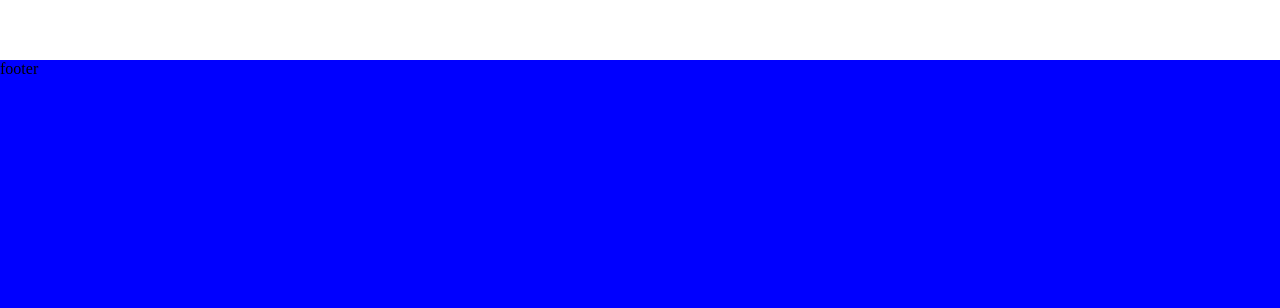
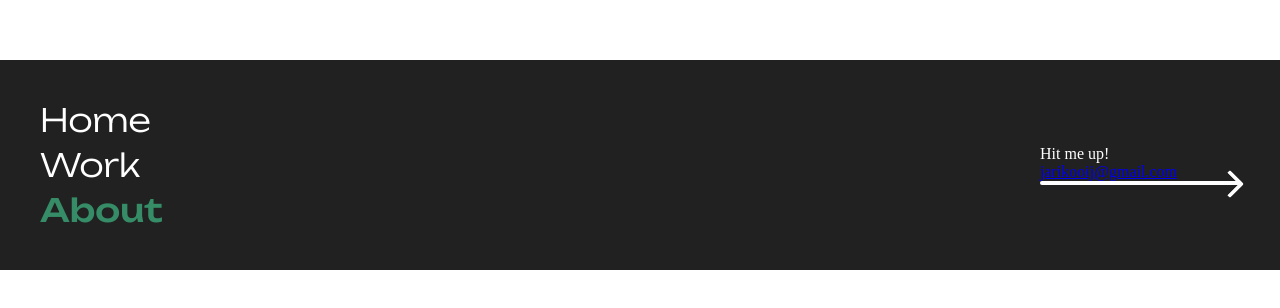
Before and after one commit to JariKooij/portfolio, a React (Create React App) app: page /about in a window 1280 px wide. Shown: the part 2940-3248 px from the top of the page. After the commit the page ends 3210 px from the top, so only its background shows below. Built offline with nearby package versions, Linux system fonts and the light colour scheme.

Commit message:
footernav done

```diff
--- a/src/App.jsx
+++ b/src/App.jsx
@@ -1,20 +1,26 @@
+import { BrowserRouter, Routes, Route } from "react-router-dom";
 import { useWindowBlurChangeTitle } from "./utils/useWindowBlurChangeTitle";
 import Sidebar from "./components/Sidebar/Sidebar";
+import Footer from "./components/Footer/Footer";
 
 export default function App() {
   useWindowBlurChangeTitle('Please, come back!');
 
   return (
     <div className="App">
-      <div id="wrapper">
-        <main>
-
-        </main>
-        <Sidebar />
-      </div>
-      <footer>
-        <p>footer</p>
-      </footer>
+      <BrowserRouter>
+        <div id="wrapper">
+          <main>
+              <Routes>
+                <Route path="/" element={ <p>home</p> }/>
+                <Route path="/work" element={ <p>work</p> }/>
+                <Route path="/about" element={ <p>about</p> }/>
+              </Routes>
+          </main>
+          <Sidebar />
+        </div>
+        <Footer />
+      </BrowserRouter>
 
     </div>
   );
--- /dev/null
+++ b/src/components/Footer/Footer.jsx
@@ -0,0 +1,51 @@
+import { NavLink } from "react-router-dom";
+
+export default function Footer() {
+    return(
+        <footer>
+            <nav>
+                <ul>
+                    <li>
+                        <NavLink
+                            to="/"
+                            className={({ isActive }) =>
+                                (isActive ? "navlink--selected " : "") + "navlink"
+                            }
+                        >
+                            Home
+                        </NavLink>
+                    </li>
+                    <li>
+                        <NavLink
+                            to="/work"
+                            className={({ isActive }) =>
+                                (isActive ? "navlink--selected " : "") + "navlink"
+                            }
+                        >
+                            Work
+                        </NavLink>
+                    </li>
+                    <li>
+                        <NavLink
+                            to="/about"
+                            className={({ isActive }) =>
+                                (isActive ? "navlink--selected " : "") + "navlink"
+                            }
+                        >
+                            About
+                        </NavLink>
+                    </li>
+                </ul>
+            </nav>
+
+            <div id="footer--contact">
+                <p>Hit me up!</p>
+                <p><a href="mailto:jarikooij@gmail.com">jarikooij@gmail.com</a></p>
+                <div id="footer--contact-arrow">
+                    <span></span>
+                    <i/>
+                </div>
+            </div>
+        </footer>
+    );
+}
--- /dev/null
+++ b/src/components/Footer/_footer.scss
@@ -0,0 +1,68 @@
+@import "../../styles/variables";
+
+footer {
+    background-color: $clr--dark;
+    color: $clr--white;
+    display: flex;
+    justify-content: space-between;
+    align-items: center;
+    padding: 40px;
+
+    nav {
+        font-family: "Unbounded", Arial, Helvetica, sans-serif;
+        font-size: 32px;
+        font-weight: 300;
+
+        .navlink {
+            color: $clr--white;
+            text-decoration: none;
+
+
+        }
+
+        .navlink--selected {
+            color: $clr--green;
+            font-weight: 500;
+        }
+
+        ul {
+            list-style: none;
+
+            li {
+                transition: all 0.2s ease;
+                &:hover {
+                    transform: scale(1.1);
+                }
+            }
+
+            li:not(:last-of-type) {
+                margin-bottom: 5px;
+            }
+        }
+    }
+}
+
+#footer--contact-arrow {
+position: relative;
+max-width: min-content;
+    i {
+        position: absolute;
+        right: 0;
+        top: -7.5px;
+        border: solid $clr--white;
+        border-width: 0 4px 4px 0;
+        display: inline-block;
+        padding: 8px;
+        border-radius: 2px;
+        transform: rotate(-45deg) ;
+        -webkit-transform: rotate(-45deg);
+    }
+
+    span {
+        background-color: $clr--white;
+        display: block;
+        width: 200px;
+        height: 4px;
+        border-radius: 5px;
+    }
+}
--- a/src/styles/_variables.scss
+++ b/src/styles/_variables.scss
@@ -0,0 +1,3 @@
+$clr--white: #ffffff;
+$clr--dark: #212121;
+$clr--green: #358C66;
--- a/src/styles/style.css
+++ b/src/styles/style.css
@@ -61,6 +61,66 @@
   height: 28px;
 }
 
+footer {
+  background-color: #212121;
+  color: #ffffff;
+  display: flex;
+  justify-content: space-between;
+  align-items: center;
+  padding: 40px;
+}
+footer nav {
+  font-family: "Unbounded", Arial, Helvetica, sans-serif;
+  font-size: 32px;
+  font-weight: 300;
+}
+footer nav .navlink {
+  color: #ffffff;
+  text-decoration: none;
+}
+footer nav .navlink--selected {
+  color: #358C66;
+  font-weight: 500;
+}
+footer nav ul {
+  list-style: none;
+}
+footer nav ul li {
+  transition: all 0.2s ease;
+}
+footer nav ul li:hover {
+  transform: scale(1.1);
+}
+footer nav ul li:not(:last-of-type) {
+  margin-bottom: 5px;
+}
+
+#footer--contact-arrow {
+  position: relative;
+  max-width: -webkit-min-content;
+  max-width: -moz-min-content;
+  max-width: min-content;
+}
+#footer--contact-arrow i {
+  position: absolute;
+  right: 0;
+  top: -7.5px;
+  border: solid #ffffff;
+  border-width: 0 4px 4px 0;
+  display: inline-block;
+  padding: 8px;
+  border-radius: 2px;
+  transform: rotate(-45deg);
+  -webkit-transform: rotate(-45deg);
+}
+#footer--contact-arrow span {
+  background-color: #ffffff;
+  display: block;
+  width: 200px;
+  height: 4px;
+  border-radius: 5px;
+}
+
 * {
   box-sizing: border-box;
   padding: 0;
@@ -72,9 +132,4 @@
   display: grid;
   grid-template-columns: 1fr auto;
   height: 3000px;
-}
-
-footer {
-  background-color: blue;
-  height: 600px;
 }/*# sourceMappingURL=style.css.map */
--- a/src/styles/style.scss
+++ b/src/styles/style.scss
@@ -1,6 +1,7 @@
 @import "./_variables.scss";
 @import "./_fonts.scss";
 @import "../components/Sidebar/sidebar";
+@import "../components/Footer/footer";
 
 * {
     box-sizing: border-box;
@@ -15,8 +16,3 @@
     grid-template-columns: 1fr auto;
     height: 3000px;
 }
-
-footer {
-    background-color: blue;
-    height: 600px;
-}
```
Also changed, not shown: 1 other file (tests, documents, lock files or other folders).
